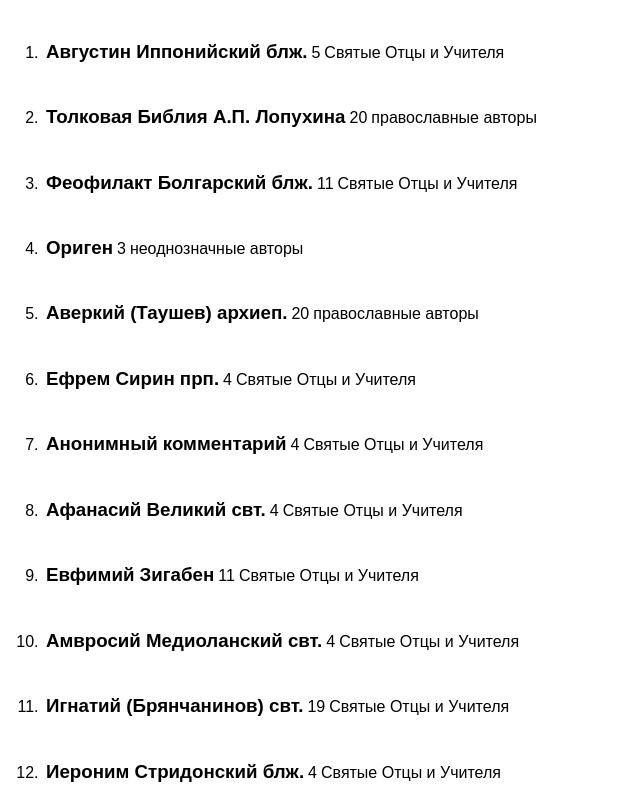
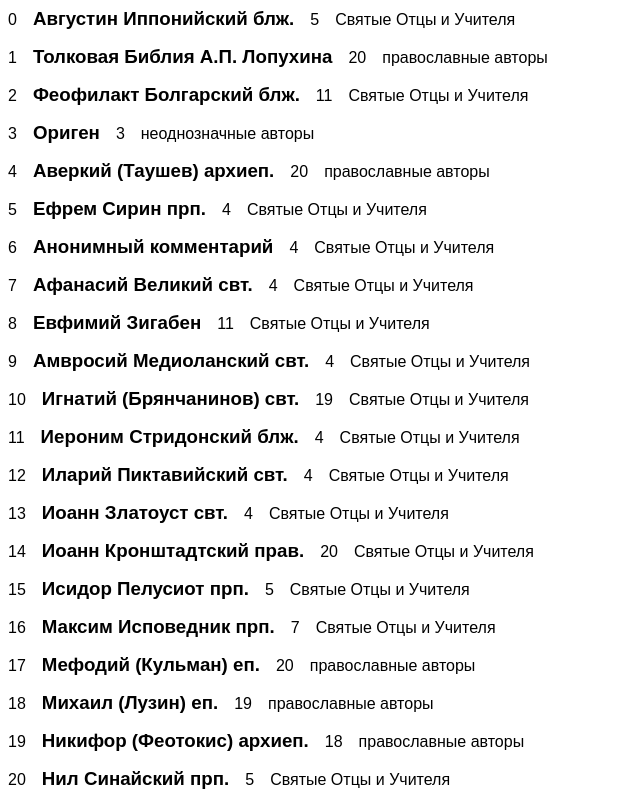
Before and after one commit to mgrama/react-boiler, a React (Create React App) app: page / in a window 1280 px wide. Shown: the top 800 px of the page, without its empty margins (0-640 px from the left). Built offline with nearby package versions, Linux system fonts and the light colour scheme.

Commit message:
added css styles

```diff
--- a/src/App.css
+++ b/src/App.css
@@ -27,6 +27,27 @@
   to { transform: rotate(360deg); }
 }
 
-ol {
-  text-align: left;
+
+li {
+  display: flex;
+  flex-flow: row nowrap;
+  align-items: center;
+  margin: auto;
+  align-items: baseline;
+  flex-basis: 100px;
 }
+
+div p {
+  display: flex;
+  flex-flow: row nowrap;
+  align-items: baseline;
+  margin: 8px;
+
+}
+div h3 {
+  display: flex;
+  flex-flow: row nowrap;
+  align-items: baseline;
+  margin: 8px;
+
+}
--- a/src/App.js
+++ b/src/App.js
@@ -8,28 +8,22 @@
   render() {
     return (
       <div className="App">
-        <table>
-          <tr>
-            <td>
-              <ol>
-                {arr.map((item) =>
-                <li key={item.id}>
-                  <td>
-                    <h3>{item.name}</h3>
-                  </td>
-                  <td>
-                    <p>{item.century}</p>
-                  </td>
-                  <td>
-                    <p>{item.ekzeget_type.title}</p>
-                  </td>
-                </li>
+                {arr.map((item, i) =>
+                  <li key={item.i}>
+                    <div>
+                      <p>{i}</p>
+                    </div>
+                    <div>
+                      <h3>{item.name}</h3>
+                    </div>
+                    <div>
+                      <p>{item.century}</p>
+                    </div>
+                    <div>
+                      <p>{item.ekzeget_type.title}</p>
+                    </div>
+                  </li>
                 )}
-              </ol>
-            </td>
-          </tr>
-
-        </table>
 
       </div>
     );
```
